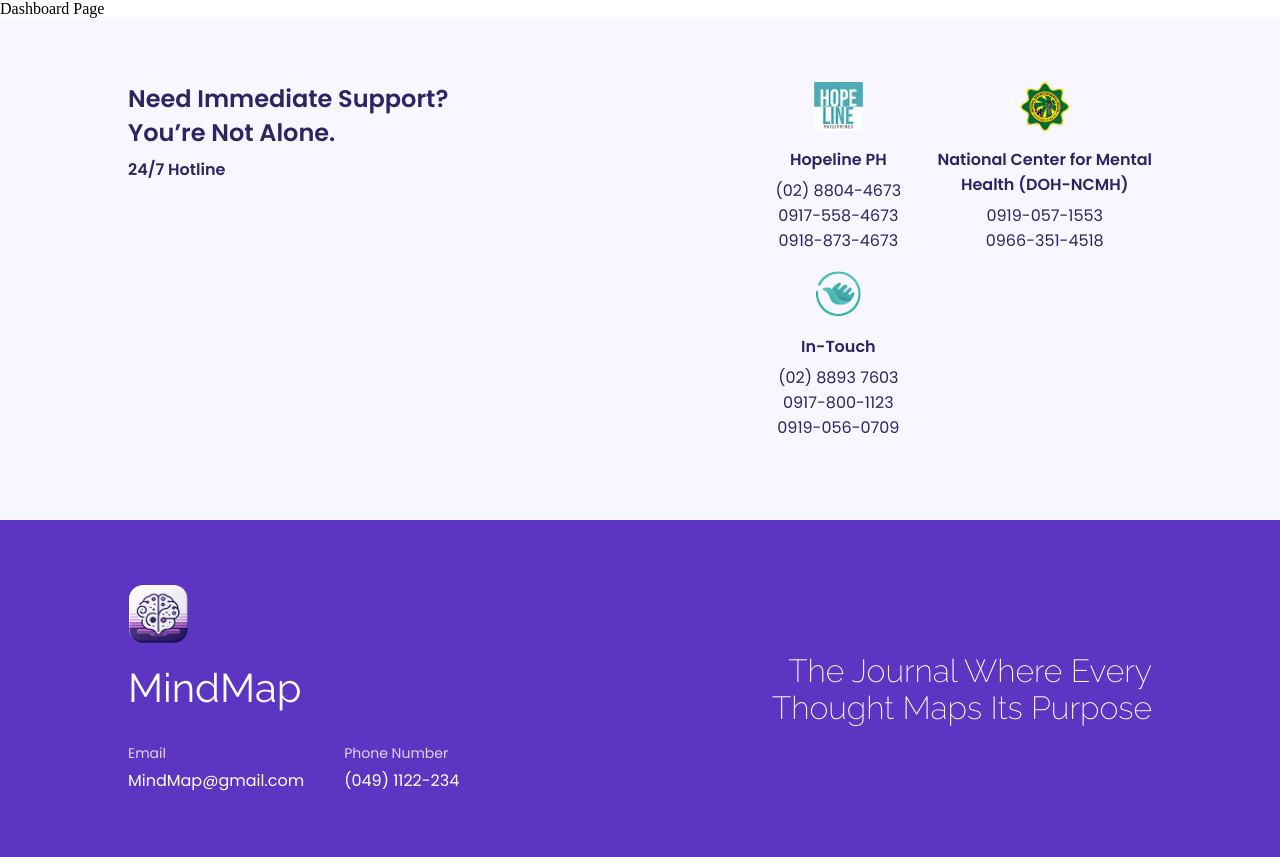
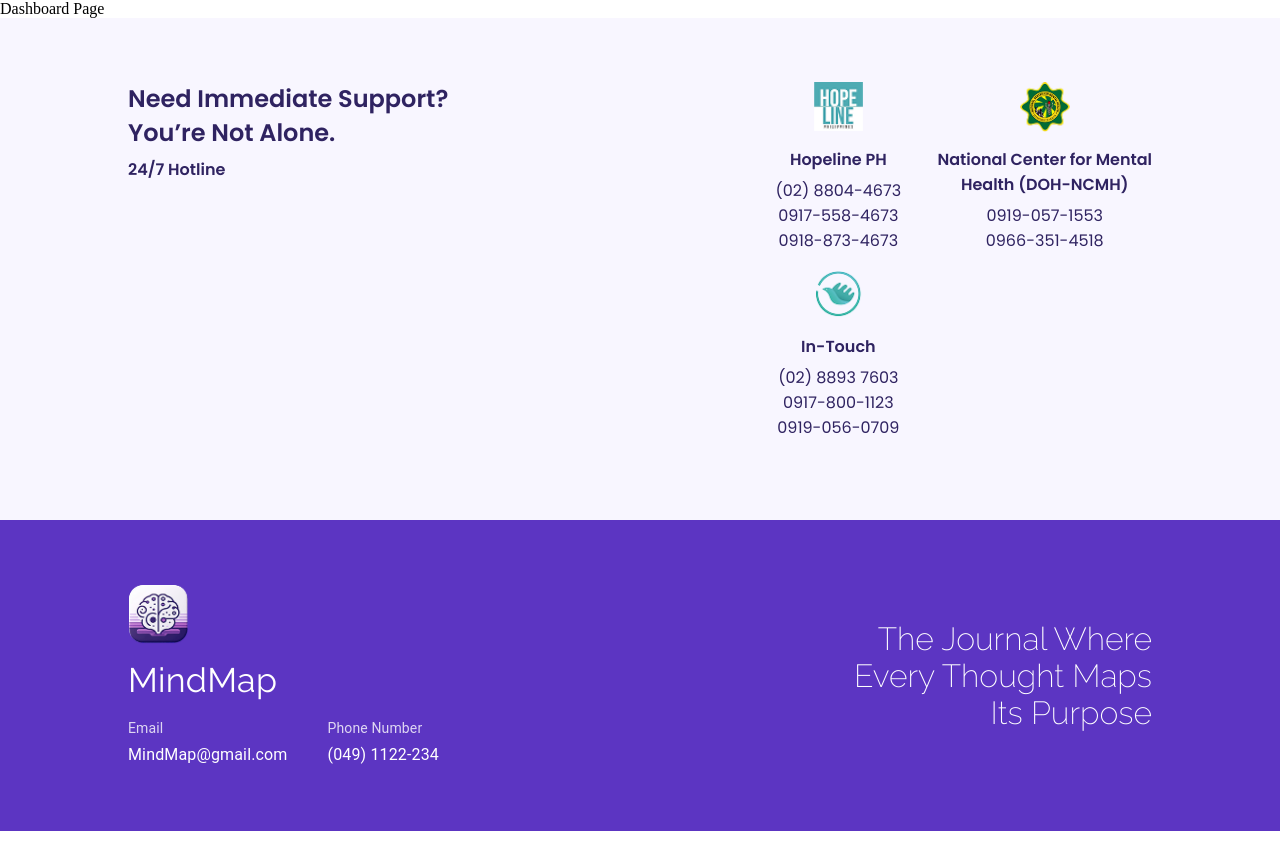
Before and after one commit to wncelrcn/MindMap, a Next.js app: page /dashboard in a window 1280 px wide. After the commit the page ends 831 px from the top, so only its background shows below. Built offline with nearby package versions, Linux system fonts and the light colour scheme.

Commit message:
fix(footer): Converted UI and Structure

```diff
--- a/components/footer.js
+++ b/components/footer.js
@@ -1,7 +1,6 @@
-import styles from "@/styles/Footer.module.css";
 import Image from "next/image";
-import { Raleway } from "next/font/google";
-import { Poppins } from "next/font/google";
+import { Box, Typography, Stack } from "@mui/material";
+import { Raleway, Poppins } from "next/font/google";
 
 const raleway = Raleway({
   subsets: ["latin"],
@@ -17,36 +16,79 @@ const poppins = Poppins({
 
 export default function Footer() {
   return (
-    <footer className={styles.footer}>
-      <div className={styles.leftSection}>
-        <div className={styles.logoArea}>
+    <Box
+      component="footer"
+      sx={{
+        backgroundColor: "#5c35c2",
+        color: "white",
+        display: "flex",
+        justifyContent: "space-between",
+        alignItems: "center",
+        padding: { xs: "2rem", md: "4rem 8rem" },
+        flexWrap: "wrap",
+      }}
+    >
+      {/* Left Section */}
+      <Stack spacing={2}>
+        <Box display="flex" alignItems="center">
           <Image
             alt="MindMap Logo"
             width={60}
             height={60}
-            src={"/assets/logo.png"}
-            className={styles.logo}
+            src="/assets/logo.png"
           />
-        </div>
-        <div>
-          <h2 className={`${styles.brand} ${raleway.className}`}>MindMap</h2>
-        </div>
-        <div className={`${poppins.className} ${styles.contact}`}>
-          <div>
-            <p className={styles.label}>Email</p>
-            <p className={styles.info}>MindMap@gmail.com</p>
-          </div>
-          <div>
-            <p className={styles.label}>Phone Number</p>
-            <p className={styles.info}>(049) 1122-234</p>
-          </div>
-        </div>
-      </div>
-      <div className={styles.rightSection}>
-        <p className={`${styles.tagline} ${raleway.className}`}>
+        </Box>
+        <Typography
+          variant="h4"
+          sx={{
+            fontWeight: 400,
+            marginBottom: "12px",
+            fontFamily: raleway.style.fontFamily,
+          }}
+        >
+          MindMap
+        </Typography>
+        <Box
+          display="flex"
+          flexWrap="wrap"
+          gap={5}
+          sx={{ fontFamily: poppins.style.fontFamily }}
+        >
+          <Box>
+            <Typography sx={{ fontSize: "14px", opacity: 0.8, mb: "4px" }}>
+              Email
+            </Typography>
+            <Typography sx={{ fontSize: "16px" }}>MindMap@gmail.com</Typography>
+          </Box>
+          <Box>
+            <Typography sx={{ fontSize: "14px", opacity: 0.8, mb: "4px" }}>
+              Phone Number
+            </Typography>
+            <Typography sx={{ fontSize: "16px" }}>(049) 1122-234</Typography>
+          </Box>
+        </Box>
+      </Stack>
+
+      {/* Right Section */}
+      <Box
+        sx={{
+          display: "flex",
+          justifyContent: { xs: "flex-start", md: "flex-end" },
+          textAlign: { xs: "left", md: "right" },
+          mt: { xs: 4, md: 0 },
+        }}
+      >
+        <Box
+          sx={{
+            maxWidth: 320,
+            fontSize: { xs: "24px", md: "32px" },
+            fontWeight: 200,
+            fontFamily: raleway.style.fontFamily,
+          }}
+        >
           The Journal Where Every Thought Maps Its Purpose
-        </p>
-      </div>
-    </footer>
+        </Box>
+      </Box>
+    </Box>
   );
 }
--- a/package.json
+++ b/package.json
@@ -9,6 +9,9 @@
     "lint": "next lint"
   },
   "dependencies": {
+    "@emotion/react": "^11.14.0",
+    "@emotion/styled": "^11.14.0",
+    "@mui/material": "^7.0.2",
     "@supabase/supabase-js": "^2.49.4",
     "bcryptjs": "^3.0.2",
     "next": "15.3.1",
--- a/styles/Footer.module.css
+++ /dev/null
@@ -1,53 +0,0 @@
-.footer {
-    background-color: #5c35c2;
-    color: white;
-    display: flex;
-    justify-content: space-between;
-    align-items: center;
-    padding: 4rem 8rem;
-    flex-wrap: wrap;
-}
-
-.leftSection {
-    display: flex;
-    flex-direction: column;
-    gap: 20px;
-}
-
-.logoArea {
-    display: flex;
-    align-items: center;
-}
-
-.brand {
-    font-size: 40px;
-    font-weight: 400;
-    margin-bottom: 12px;
-}
-
-.contact {
-    display: flex;
-    gap: 40px;
-    flex-wrap: wrap;
-    font-family: var(--font-poppins), sans-serif;
-}
-
-.label {
-    font-size: 14px;
-    opacity: 0.8;
-    margin-bottom: 4px;
-}
-
-.info {
-    font-size: 16px;
-}
-
-.rightSection {
-    text-align: right;
-    max-width: 400px;
-    font-size: 32px;
-    font-weight: 200;
-}
-
-.logo {
-}
```
Also changed, not shown: 1 other file (tests, documents, lock files or other folders).
